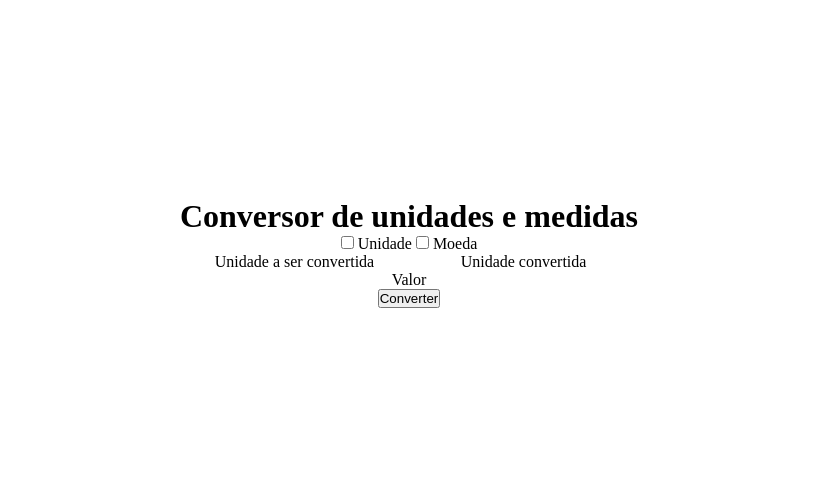
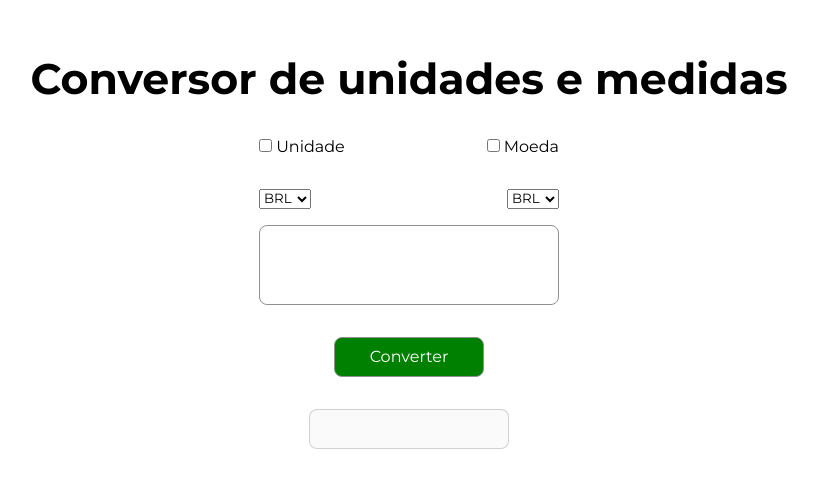
Before and after one commit to jao338/Conversor, a plain HTML site: page index.html in a window 1280 px wide. Shown: the part 147-634 px from the top of the page, without its empty margins (231-1049 px from the left). Drawn offline with Linux system fonts and the light colour scheme.

Commit message:
2 - Layout pronto começando a estilizar

```diff
--- a/css/style.css
+++ b/css/style.css
@@ -2,6 +2,7 @@
     margin: 0;
     padding: 0;
     box-sizing: border-box;
+    font-family: 'Montserrat', sans-serif;
 }
 
 main{
@@ -16,15 +17,106 @@ main{
     text-align: center;
 }
 
-.value{
+h1{
+    font-size: 32pt;
+    margin-bottom: 32px;
+}
+
+
+.checkbox{
     display: flex;
     justify-content: center;
 }
 
+.checkbox-inputs{
+    display: flex;
+    width: 300px;
+    margin-bottom: 32px;
+}
+
+.checkbox-inputs-left{
+    text-align: start;
+    width: 150px;
+}
+
+.checkbox-inputs-right{
+    text-align: end;
+    width: 150px;
+}
+
+
 .cards{
     display: flex;
+    justify-content: center;
+    margin-bottom: 16px;
 }
 
-.card-left, .card-right{
-    flex: 1;
+.card-left,
+.card-right{
+    width: 150px;
+
 }
+
+.card-left{
+    text-align: start;
+}
+
+.card-right{
+    text-align: end;
+}
+
+
+.value{
+    display: flex;
+    justify-content: center;
+    align-items: center;
+    flex-direction: column;
+}
+
+.value-left input{
+
+    width: 300px;
+    height: 80px;
+    margin-bottom: 32px;
+    border: 1px solid #919090;
+    border-radius: 8px;
+
+}
+
+.value-right input{
+    width: 150px;
+    height: 40px;
+}
+
+.value-right-textarea{
+    resize: none;
+    width: 200px;
+    height: 40px;
+    border-radius: 8px;
+}
+
+.btn-convert{
+    width: 150px;
+    height: 40px;
+    border: 1px solid #919090;
+    background-color: white;
+    border-radius: 8px;
+    margin-bottom: 32px;
+    font-size: 12pt;
+    background-color: green;
+    color: white;
+    cursor: pointer;
+
+}
+
+.btn-convert:hover{
+
+    opacity: .8;
+
+}
+
+.btn-convert:active{
+    width: 140px;
+    height: 30px;
+    font-size: 10pt;
+}
--- a/index.html
+++ b/index.html
@@ -4,6 +4,7 @@
     <meta charset="UTF-8">
     <meta name="viewport" content="width=device-width, initial-scale=1.0">
     <link rel="stylesheet" href="css/style.css">
+    <link href="https://fonts.googleapis.com/css2?family=Montserrat:ital,wght@0,300;0,400;0,500;0,700;1,400&display=swap" rel="stylesheet">
     <title>Conversor</title>
 </head>
 <body>
@@ -13,20 +14,64 @@
         <div class="content">
             <h1>Conversor de unidades e medidas</h1>
 
-            <input type="checkbox" name="unidade">
-            <label for="unidade">Unidade</label>
+           <div class="checkbox">
 
+               <div class="checkbox-inputs">
 
-            <input type="checkbox" name="Moeda">
-            <label for="moeda">Moeda</label>
+                    <div class="checkbox-inputs-left">
+                        <input type="checkbox" name="unidade">
+                        <label for="unidade">Unidade</label>
+                    </div>
+
+                    <div class="checkbox-inputs-right">
+                        <input type="checkbox" name="Moeda">
+                        <label for="moeda">Moeda</label>
+                    </div>
+
+               </div>
+
+           </div>
 
             <div class="cards">
-                <div class="card-left">Unidade a ser convertida</div>
-                <div class="card-right">Unidade convertida</div>
+                <div class="card-left">
+
+                    <select name="select-left">
+
+                        <option value="">BRL</option>
+                        <option value="">USD</option>
+                        <option value="">EUR</option>
+
+                    </select>
+
+                </div>
+                <div class="card-right">
+
+                    <select name="select-right">
+
+                        <option value="">BRL</option>
+                        <option value="">USD</option>
+                        <option value="">EUR</option>
+
+                    </select>
+
+                </div>
             </div>
-            <div class="value">Valor</div>
+            <div class="value">
 
-            <button class="btn-convert">Converter</button>
+                <div class="value-left">
+                    <input type="text">
+                </div>
+
+                <button class="btn-convert">Converter</button>
+
+                <div class="value-right">
+
+                    <textarea name="" class="value-right-textarea" disabled></textarea>
+
+                </div>
+
+            </div>
+
         </div>
 
     </main>
```
